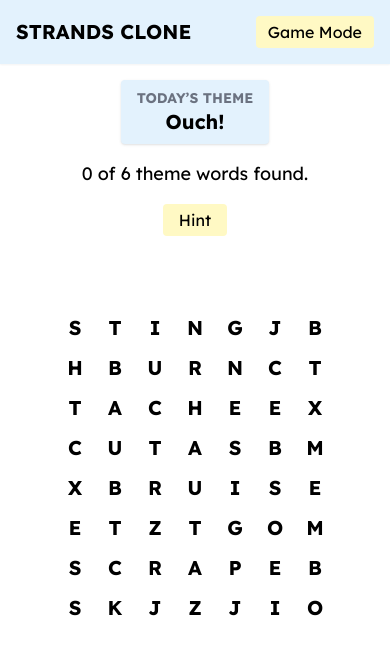
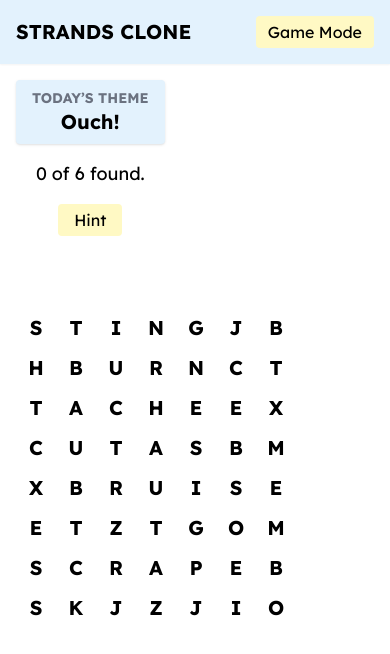
Before and after one commit to Heminyildiz/StrandUncover, a React (Vite) app: page /daily in a window 390 px wide. Shown: the top 654 px of the page. Built offline with nearby package versions, Linux system fonts and the light colour scheme.

Commit message:
Update DailyGame.jsx

```diff
--- a/src/pages/DailyGame.jsx
+++ b/src/pages/DailyGame.jsx
@@ -8,8 +8,7 @@ function DailyGame() {
   const [hintOpen, setHintOpen] = useState(false);
   const [message, setMessage] = useState("");
 
-  const today = new Date().toISOString().split("T")[0];
-  // Örnek: "2025-02-18"
+  const today = new Date().toISOString().split("T")[0]; // "2025-02-18"
 
   useEffect(() => {
     fetch("/puzzleData.json")
@@ -18,10 +17,10 @@ function DailyGame() {
         if (!data.dailyPuzzles) return;
         const puzzleOfTheDay = data.dailyPuzzles.find((p) => p.date === today);
 
-        // Eğer bugüne ait puzzle yoksa bir tane fallback alalım (veya hata verilebilir)
         if (puzzleOfTheDay) {
           setPuzzle(puzzleOfTheDay);
         } else {
+          // Eğer bugüne ait puzzle yoksa ilk daily puzzle'ı alalım
           setPuzzle(data.dailyPuzzles[0]);
         }
       })
@@ -29,18 +28,19 @@ function DailyGame() {
   }, [today]);
 
   const handleWordFound = (word) => {
+    // Zaten bulundu mu?
     if (foundWords.includes(word)) {
       setMessage("Already found!");
       return;
     }
-    setFoundWords((prev) => [...prev, word]);
+    setFoundWords([...foundWords, word]);
     setMessage(`Found "${word}"!`);
   };
 
   if (!puzzle) {
     return (
-      <div className="container mx-auto p-4 text-center">
-        <p>Loading today's puzzle...</p>
+      <div className="flex items-center justify-center h-full p-6">
+        <p>Loading daily puzzle...</p>
       </div>
     );
   }
@@ -50,16 +50,16 @@ function DailyGame() {
   const allFound = remaining === 0;
 
   return (
-    <main className="container mx-auto p-4 flex flex-col md:flex-row items-center md:items-start justify-center gap-8">
-      {/* Sol Kısım: Tema, Sayac, Hint */}
+    <main className="container mx-auto p-4 flex flex-col md:flex-row items-start md:items-start gap-8 justify-center">
+      {/* Sol Bilgi Alanı */}
       <div className="flex flex-col items-center md:items-start gap-4">
-        <div className="bg-pastel-100 px-4 py-2 rounded shadow text-center md:text-left">
+        <div className="px-4 py-2 rounded shadow text-center md:text-left bg-pastel-100">
           <p className="text-sm text-gray-500 font-semibold">TODAY’S THEME</p>
           <h2 className="text-xl font-bold">{puzzle.themeTitle}</h2>
         </div>
 
         <p className="text-lg font-medium">
-          {foundWords.length} of {totalWords} theme words found.
+          {foundWords.length} of {totalWords} found.
         </p>
 
         {!allFound && (
@@ -71,27 +71,25 @@ function DailyGame() {
           </button>
         )}
 
-        <p className="text-base text-pastel-400 h-6">{message}</p>
+        <p className="text-base text-pastel-400 min-h-[1.5rem]">{message}</p>
       </div>
 
-      {/* Sağ Kısım: Harf Izgarası */}
-      <div>
+      {/* Harf Izgarası */}
+      <div className="relative">
         <WordGrid
           grid={puzzle.grid}
           words={puzzle.words}
           foundWords={foundWords}
           onWordFound={handleWordFound}
         />
+        {allFound && (
+          <div className="absolute bottom-0 left-1/2 transform -translate-x-1/2 bg-green-100 px-4 py-2 rounded mt-2">
+            <p className="text-green-700 font-semibold">
+              All words found! Great job!
+            </p>
+          </div>
+        )}
       </div>
-
-      {/* Eğer tüm kelimeler bulunduysa tebrik mesajı */}
-      {allFound && (
-        <div className="absolute bottom-4 left-1/2 transform -translate-x-1/2 bg-green-100 px-4 py-2 rounded">
-          <p className="text-green-700 font-semibold">
-            Congratulations! You found all words!
-          </p>
-        </div>
-      )}
 
       <HintModal
         isOpen={hintOpen}
```
